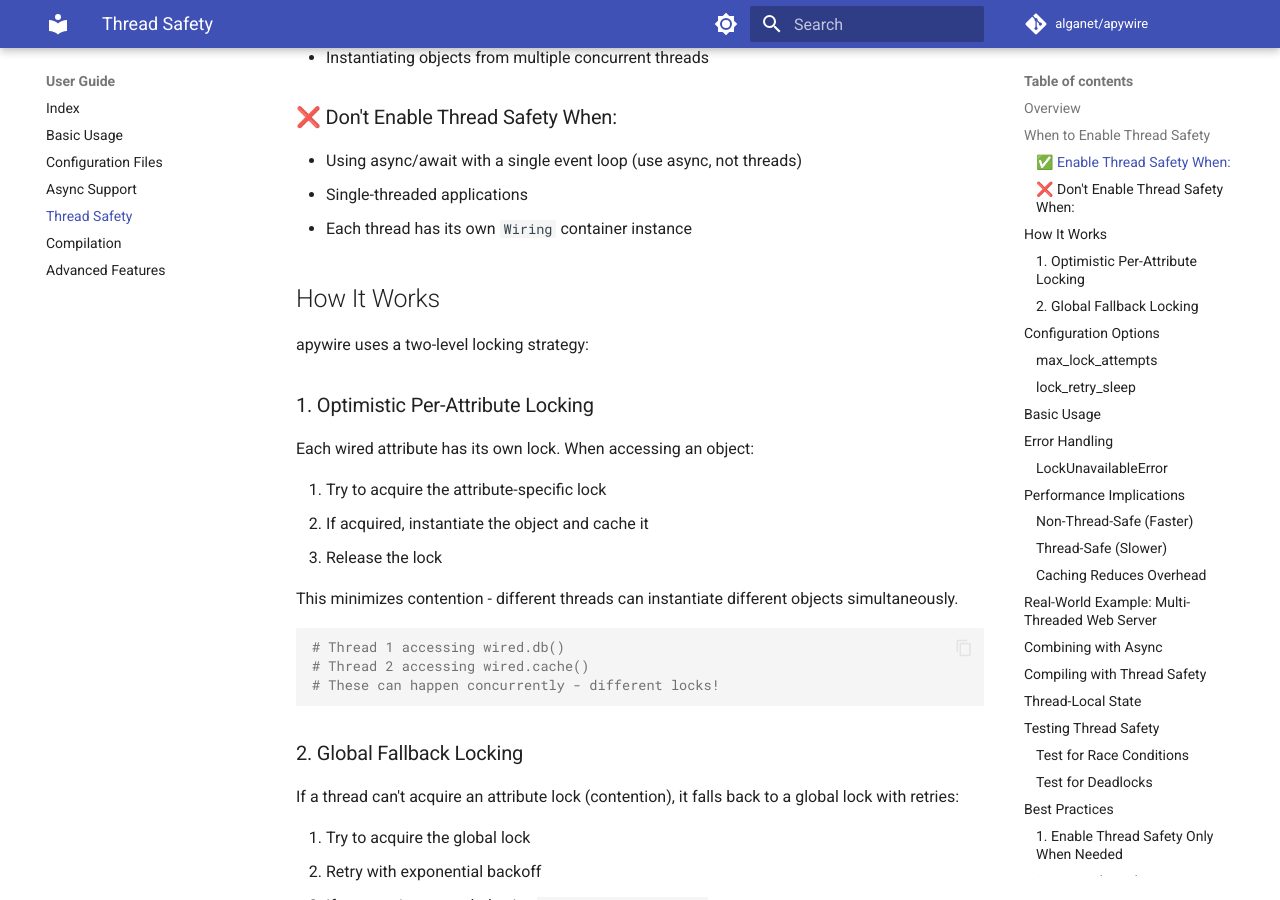
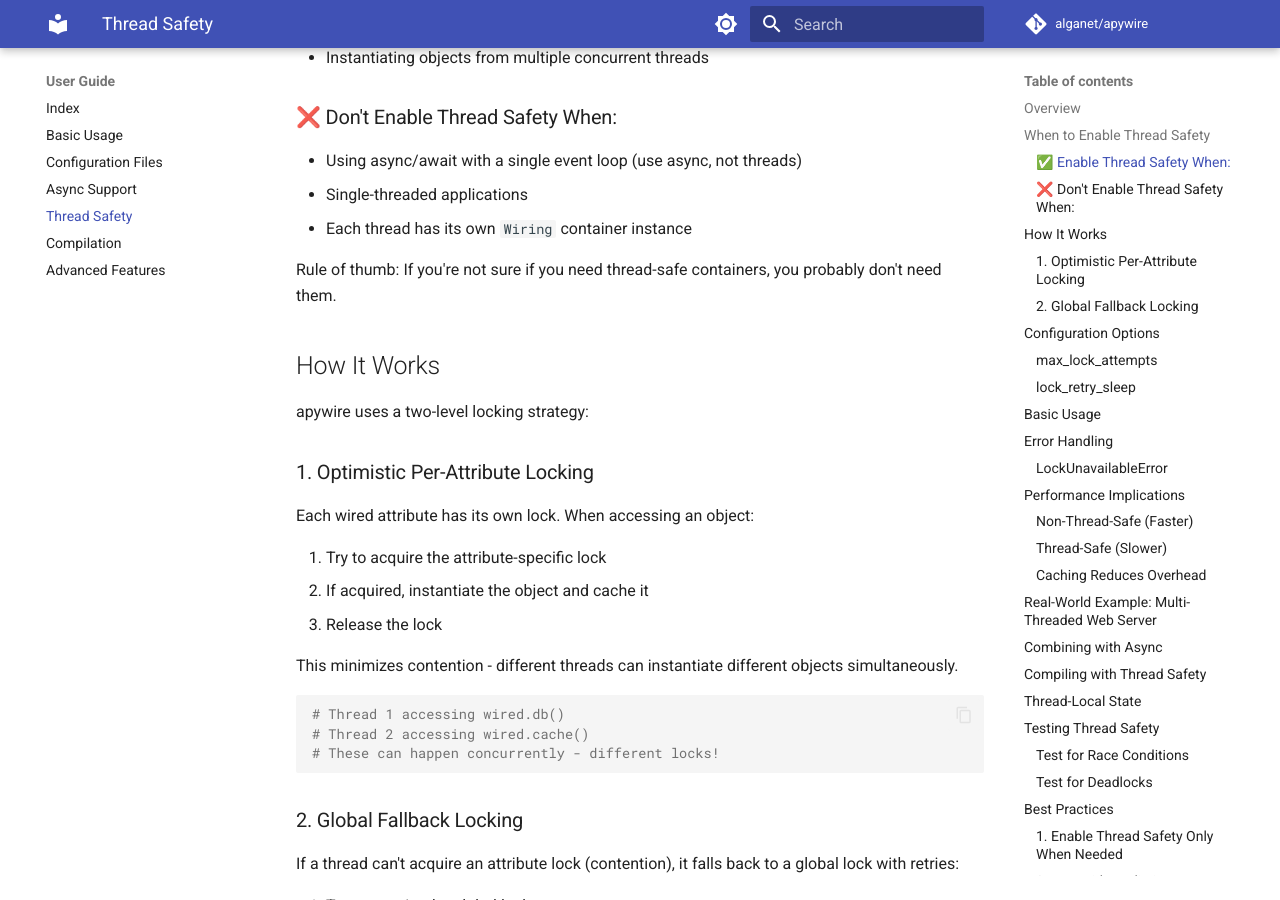
Before and after one commit to alganet/apywire, an MkDocs documentation site: the page built from docs/user-guide/thread-safety.md, in a window 1280 px wide and 900 px high, scrolled down 716 px. Built offline with MkDocs 1.6.1 and Material for MkDocs 9.7.7, drawn with Linux system fonts in a browser that asks for light colours; comment, search, counter and statistics services are not loaded.

Commit message:
Clarify documentation
 - Better description of what a spec is in the README.md
 - Clarification about thread-safe and aio containers

```diff
--- a/docs/user-guide/thread-safety.md
+++ b/docs/user-guide/thread-safety.md
@@ -33,6 +33,9 @@ wired = Wiring(spec, thread_safe=True)
 - Using async/await with a single event loop (use async, not threads)
 - Single-threaded applications
 - Each thread has its own `Wiring` container instance
+
+Rule of thumb: If you're not sure if you need thread-safe containers, you probably
+don't need them.
 
 ## How It Works
 
```
Also changed, not shown: README.md (+4 -1 lines), docs/user-guide/async-support.md (+2 -0 lines).
